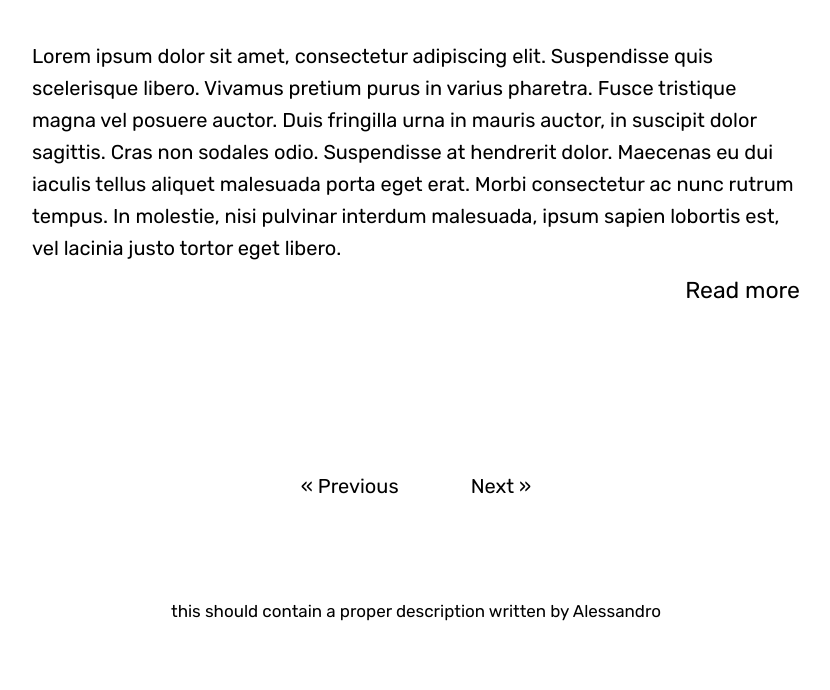
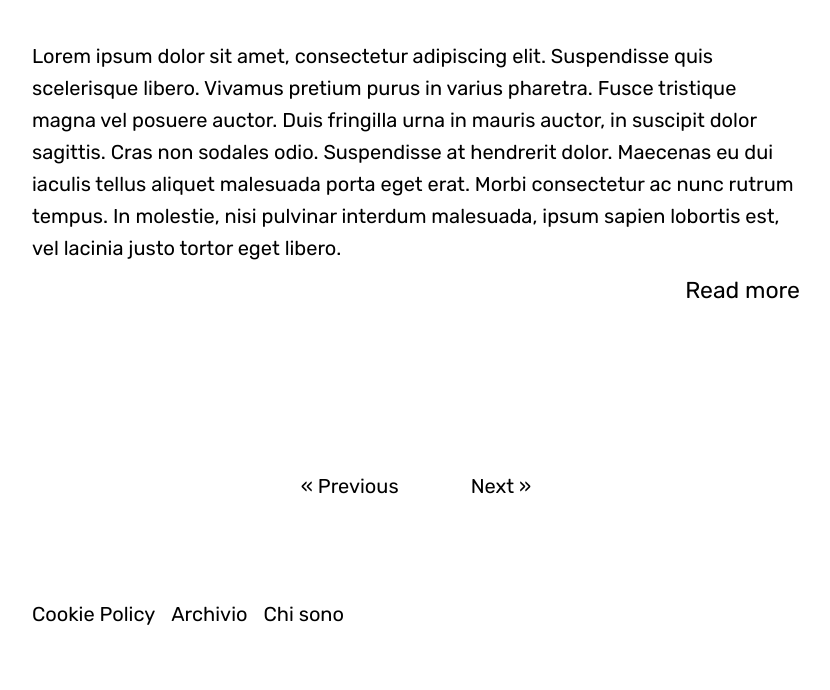
Before and after one commit to Alurith/alurith.github.io, a Jekyll site: the page built from index.html, in a window 1280 px wide. Shown: the part 666-1356 px from the top of the page, without its empty margins (224-1054 px from the left). Built offline with Jekyll 4.4.1, drawn with Linux system fonts in a browser that asks for light colours; some web fonts are replaced; the list of posts is cut into pages by our own code; comment, search, counter and statistics services are not loaded; after the commit the page ends 1296 px from its top, so only the background shows below that.

Commit message:
update footer

```diff
--- a/_includes/main/footer.html
+++ b/_includes/main/footer.html
@@ -1,4 +1,9 @@
 <footer>
-    <span>{{ site.blog.description }}</span>
-    <span>written by {{ site.author.fullname }}</span>
+    <div class="menu">
+        <ul>
+            <li><a href="{{ '/cookie-policy' | prepend: site.baseurl }}">Cookie Policy</a></li>
+            <li><a href="{{ '/archive' | prepend: site.baseurl }}">Archivio</a></li>
+            <li><a href="{{ '/About' | prepend: site.baseurl }}">Chi sono</a></li>
+        </ul>
+    </div>
 </footer>
```
